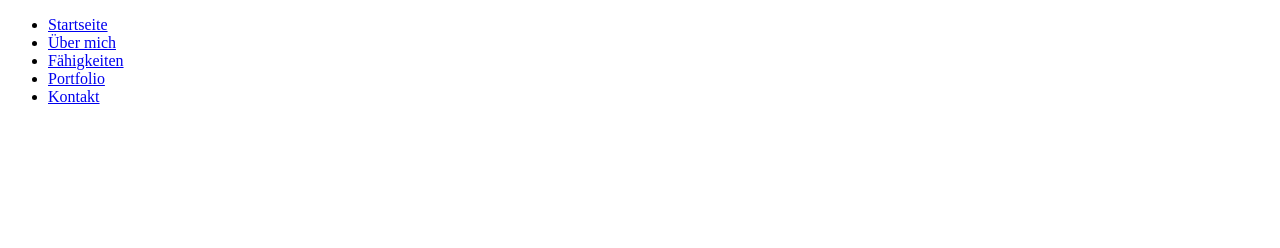
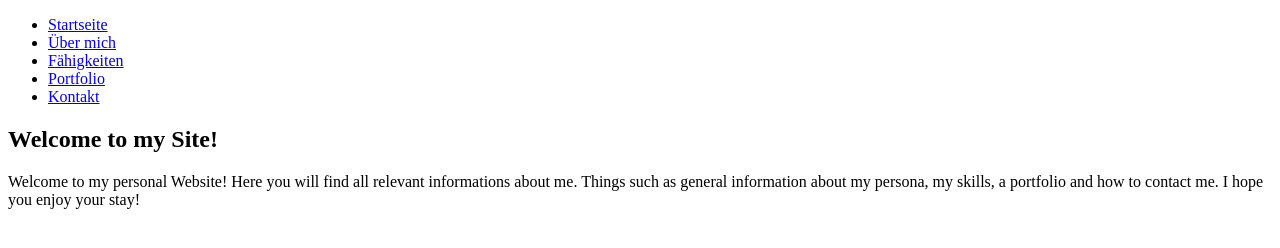
Before and after one commit to AlenCehic/M293---Projekt---Cehic-Alen, a plain HTML site: page index.html in a window 1280 px wide. Drawn offline with Linux system fonts and the light colour scheme.

Commit message:
Welcome title and article added

```diff
--- a/index.html
+++ b/index.html
@@ -4,7 +4,7 @@
     <meta charset="UTF-8">
     <meta http-equiv="X-UA-Compatible" content="IE=edge">
     <meta name="viewport" content="width=device-width, initial-scale=1.0">
-    <title>Document</title>
+    <title>Personal Website</title>
 </head>
 <body>
     <header>
@@ -18,5 +18,15 @@
             </ul>
         </nav>
     </header>
+    <article>
+        <h1>Welcome to my Site!</h1>
+        <p>Welcome to my personal Website! Here you will find
+            all relevant informations about me. Things such as
+            general information about my persona, my skills, a portfolio
+            and how to contact me.
+            I hope you enjoy your stay!
+        </p>
+    </article>
+    <footer></footer>
 </body>
 </html>
```
